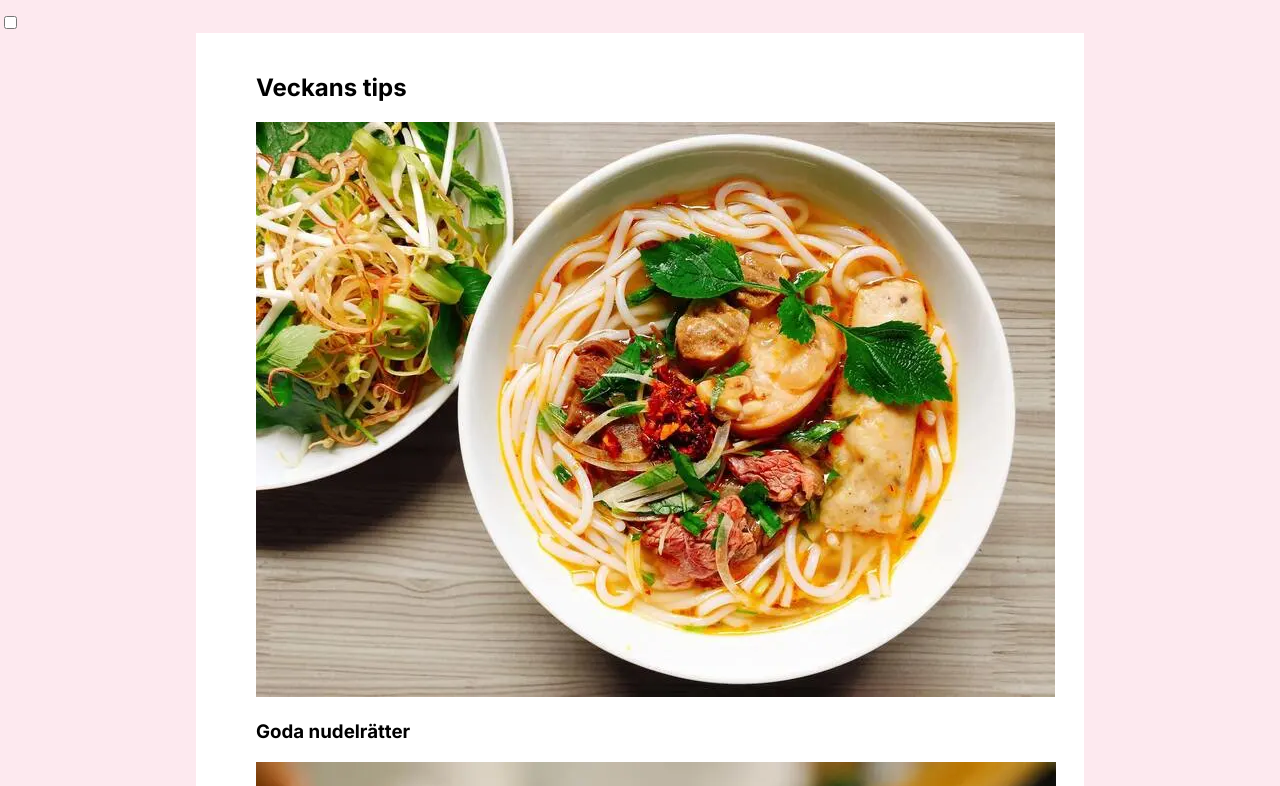
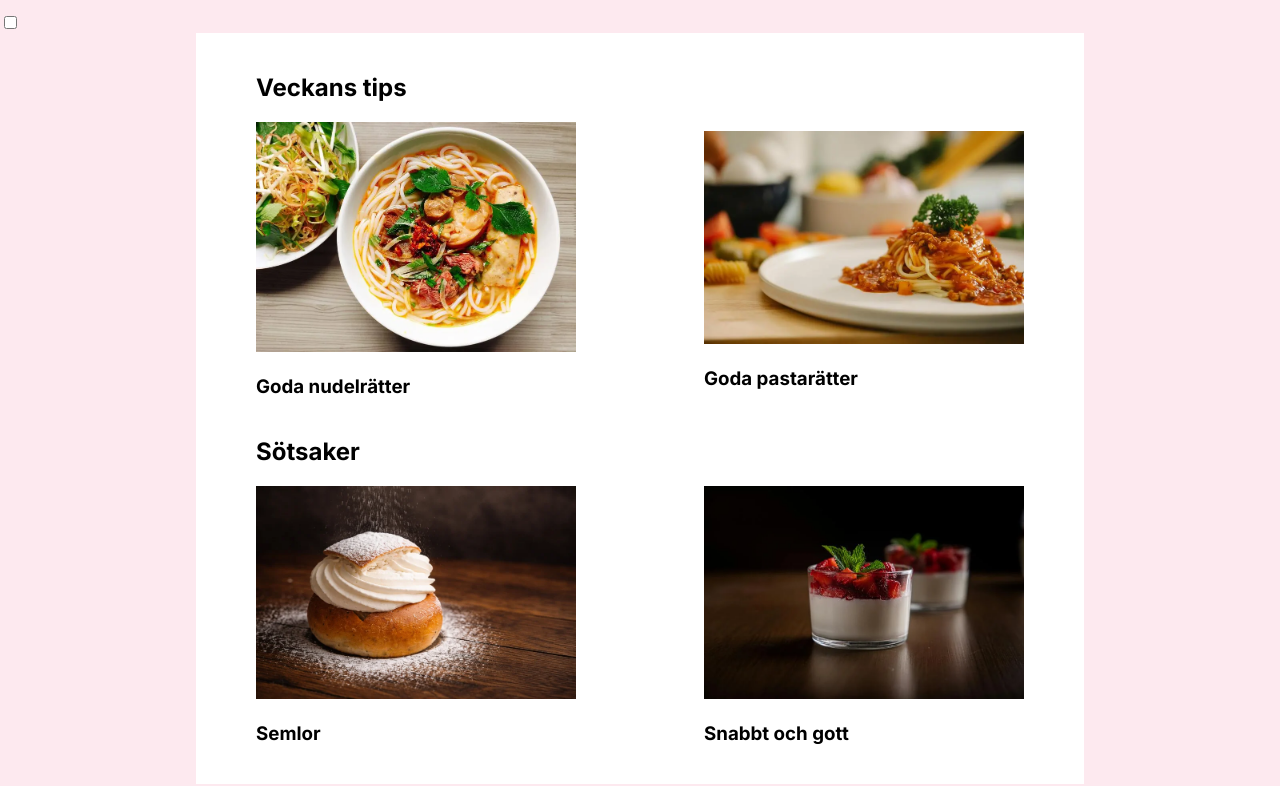
Before and after one commit to alvastern/Laboration-3-CSS-preprocessorer, a website built with Vite: page index.html in a window 1280 px wide. Shown: the part 166-952 px from the top of the page. Built offline with nearby package versions, Linux system fonts and the light colour scheme; a web font is replaced by a local one.

Commit message:
Tog fram layouten på startsidan

```diff
--- a/index.html
+++ b/index.html
@@ -39,12 +39,12 @@
       <section>
         <h2 class="underrubrik">Veckans tips</h2>
 
-        <div>
+        <div class="flex-recept">
           <article>
             <picture>
               <source srcset="images/hot-noodles.webp" type="image/webp">
               <source srcset="images/hot-noodles.jpg" type="image/jpg">
-              <img src="images/hot-noodles.jpg" alt="En nudelsoppa med biff">
+              <img src="images/hot-noodles.jpg" alt="En nudelsoppa med biff" class="image-startsida">
             </picture>
 
             <h3>Goda nudelrätter</h3>
@@ -54,7 +54,7 @@
             <picture>
               <source srcset="images/bolognese.webp" type="image/webp">
               <source srcset="images/bolognese.jpg" type="image/jpg">
-              <img src="images/bolognese.jpg" alt="Pasta bolognese på en tallrik">
+              <img src="images/bolognese.jpg" alt="Pasta bolognese på en tallrik" class="image-startsida">
             </picture>
 
             <h3>Goda pastarätter</h3>
@@ -65,12 +65,12 @@
       <section>
         <h2 class="underrubrik">Sötsaker</h2>
 
-        <div>
+        <div class="flex-recept">
           <article>
             <picture>
               <source srcset="images/vanlig-semla.webp" type="image/webp">
               <source srcset="images/vanlig-semla.jpg" type="image/jpg">
-              <img src="images/vanlig-semla.jpg" alt="En vanlig semla som det pudras florsocker över">
+              <img src="images/vanlig-semla.jpg" alt="En vanlig semla som det pudras florsocker över" class="image-startsida">
             </picture>
 
             <h3>Semlor</h3>
@@ -80,7 +80,7 @@
             <picture>
               <source srcset="images/panacotta.webp" type="image/webp">
               <source srcset="images/panacotta.jpg" type="image/jpg">
-              <img src="images/panacotta.jpg" alt="En panacotta med jordgubbar på">
+              <img src="images/panacotta.jpg" alt="En panacotta med jordgubbar på" class="image-startsida">
             </picture>
 
             <h3>Snabbt och gott</h3>
--- a/src/css/_base.scss
+++ b/src/css/_base.scss
@@ -20,3 +20,7 @@ body {
 .underrubrik {
     font-family: $rubrik-font;
 }
+
+.image-startsida {
+    width: 25vw;
+}
--- a/src/css/_layout.scss
+++ b/src/css/_layout.scss
@@ -45,3 +45,7 @@ main {
     background-color: $background-body;
     padding: 20px 60px;
 }
+
+.flex-recept {
+    @include mixins.flex ();
+}
```
